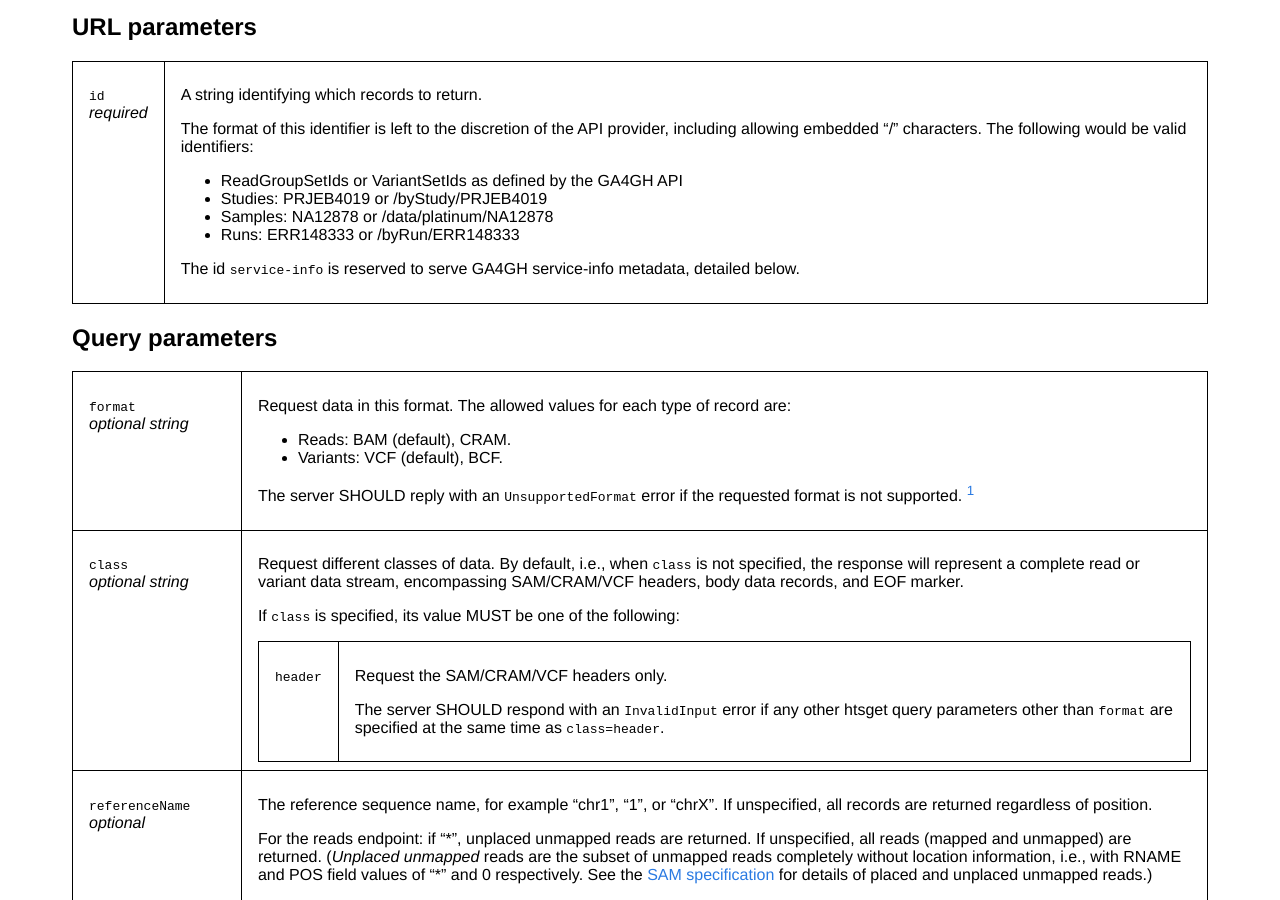
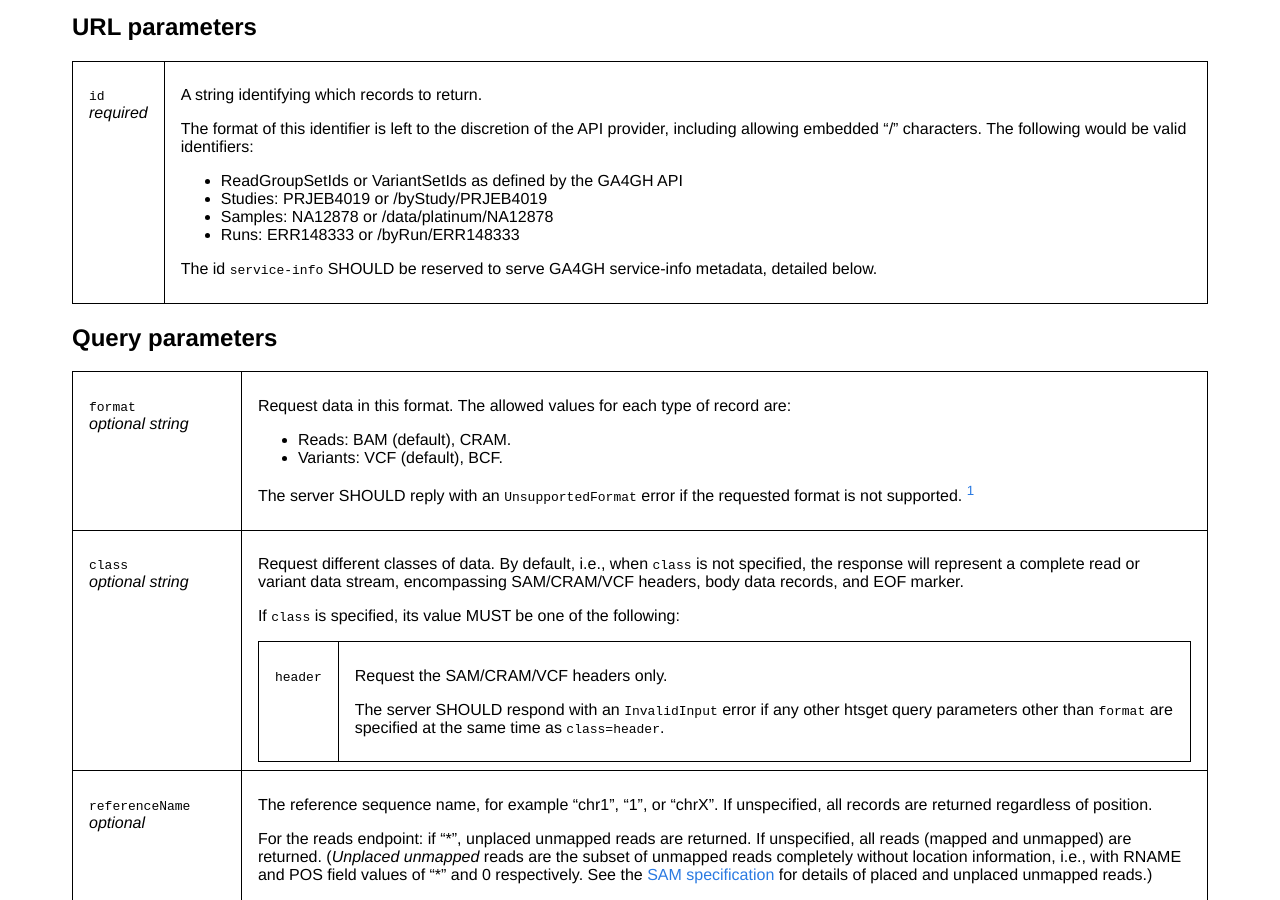
Before and after one commit to samtools/hts-specs, a Jekyll site: the page built from htsget.md, in a window 1280 px wide and 900 px high, scrolled down 2559 px. Built offline with Jekyll 4.4.1, drawn with Linux system fonts in a browser that asks for light colours.

Commit message:
Update htsget.md
Co-authored-by: John Marshall <John.W.Marshall@glasgow.ac.uk>

```diff
--- a/htsget.md
+++ b/htsget.md
@@ -150,7 +150,7 @@ The format of this identifier is left to the discretion of the API provider, inc
 * Samples: NA12878 or /data/platinum/NA12878
 * Runs: ERR148333 or /byRun/ERR148333
 
-The id `service-info` is reserved to serve GA4GH service-info metadata, detailed below.
+The id `service-info` SHOULD be reserved to serve GA4GH service-info metadata, detailed below.
 
 </td></tr>
 </table>
```
